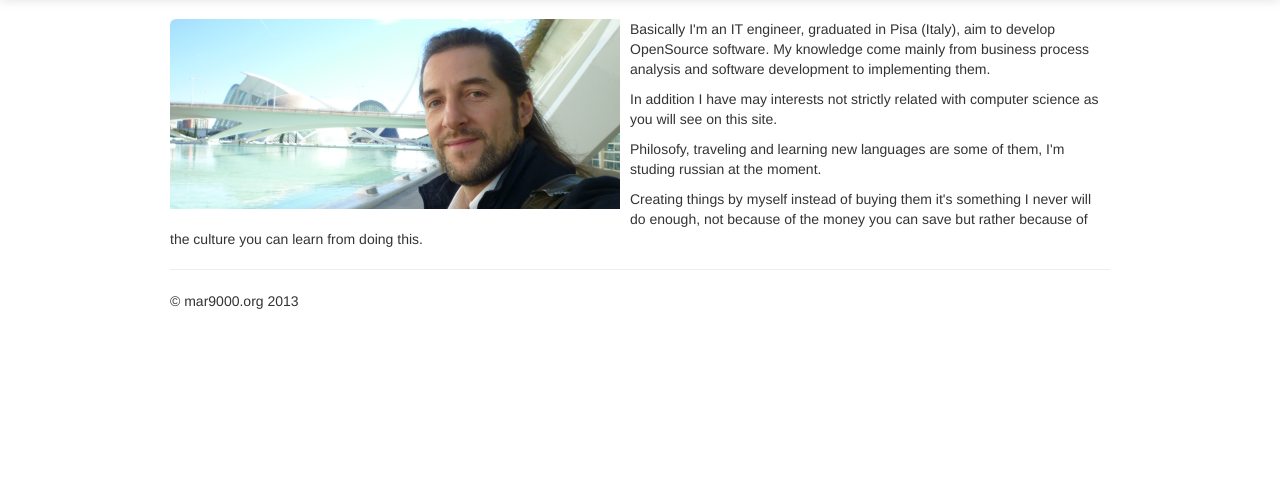
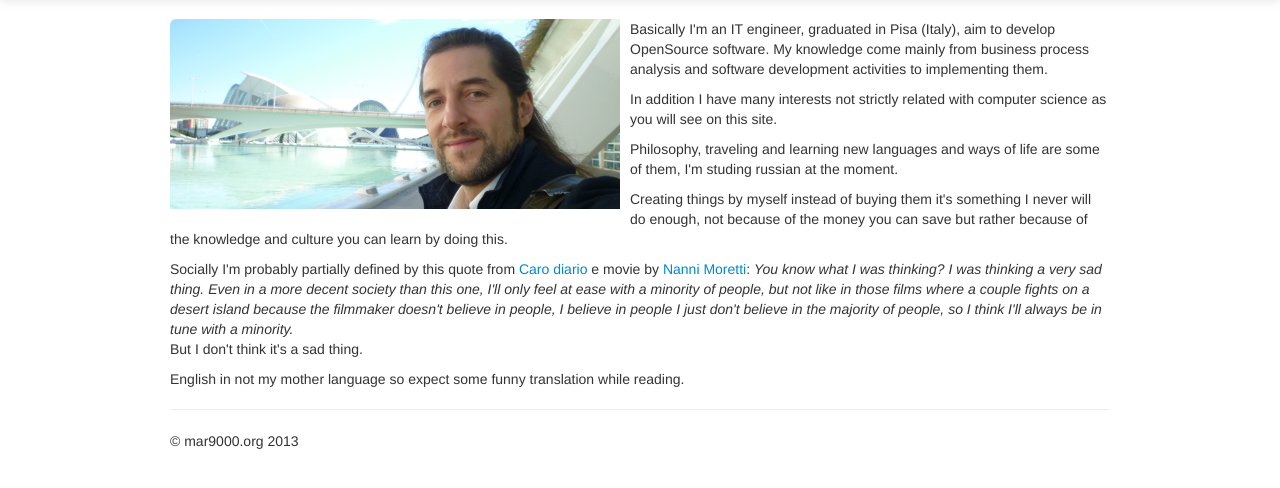
Before and after one commit to mar9000/mar9000.org, a PHP site: page /about.php in a window 1280 px wide. Shown: the part 41-529 px from the top of the page. Run offline with PHP 8.4, Linux system fonts and the light colour scheme.

Commit message:
First fixes on the second day of life.

```diff
--- a/about.php
+++ b/about.php
@@ -9,10 +9,14 @@
     <!-- Main message.   -->
     <div>
       <img src="images/about.png" class="img-rounded" style="float:left; padding: 0px 10px 10px 0px;"/>
-      <p>Basically I'm an IT engineer, graduated in Pisa (Italy), aim to develop OpenSource software. My knowledge come mainly from business process analysis and software development to implementing them.</p>
-      <p>In addition I have may interests not strictly related with computer science as you will see on this site.</p>
-      <p>Philosofy, traveling and learning new languages are some of them, I'm studing russian at the moment.</p>
-      <p>Creating things by myself instead of buying them it's something I never will do enough, not because of the money you can save but rather because of the culture you can learn from doing this.</p>
+      <p>Basically I'm an IT engineer, graduated in Pisa (Italy), aim to develop OpenSource software. My knowledge come mainly from business process analysis and software development activities to implementing them.</p>
+      <p>In addition I have many interests not strictly related with computer science as you will see on this site.</p>
+      <p>Philosophy, traveling and learning new languages and ways of life are some of them, I'm studing russian at the moment.</p>
+      <p>Creating things by myself instead of buying them it's something I never will do enough, not because of the money you can save but rather because of the knowledge and culture you can learn by doing this.</p>
+      <p>Socially I'm probably partially defined by this quote from <a href="http://www.youtube.com/watch?v=cvrRF6un-NU">Caro diario</a> e movie by <a href="http://en.wikipedia.org/wiki/Nanni_Moretti">Nanni Moretti</a>:
+	<em>You know what I was thinking? I was thinking a very sad thing. Even in a more decent society than this one, I'll only feel at ease with a minority of people, but not like in those films where a couple fights on a desert island because the filmmaker doesn't believe in people, I believe in people I just don't believe in the majority of people, so I think I'll always be in tune with a minority.</em><br/>
+	But I don't think it's a sad thing.</p>
+      <p>English in not my mother language so expect some funny translation while reading.</p>
     </div>
 
     <?php
```
Also changed, not shown: ithaca.php (+4 -9 lines), site-organization.php (+4 -3 lines).
